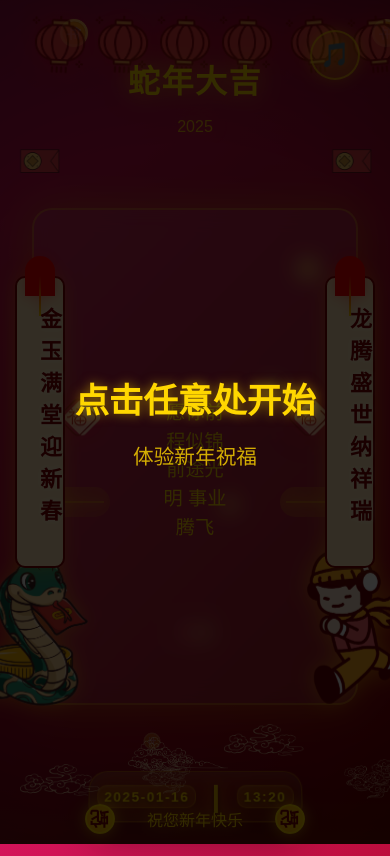
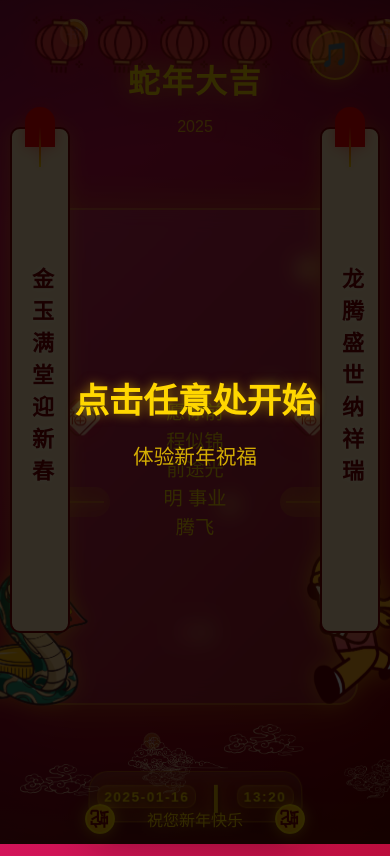
Before and after one commit to IS-sheep-1/web, a plain HTML site: page index.html in a window 390 px wide. Shown: the top 856 px of the page. Drawn offline with Linux system fonts and the light colour scheme.

Commit message:
Update styles.css

```diff
--- a/styles.css
+++ b/styles.css
@@ -625,35 +625,40 @@ html {
 }
 
 .couplet {
-    position: absolute;
-    top: 50%;
-    transform: translateY(-50%);
-    width: 80px;
+    position: fixed;
+    height: 70vh;
+    width: auto;
 }
 
 .couplet.left {
-    left: 10px;
+    left: 20px;
+    top: 15vh;
 }
 
 .couplet.right {
-    right: 10px;
+    right: 20px;
+    top: 15vh;
 }
 
 .couplet-paper {
+    height: 100%;
     background: linear-gradient(to bottom, #FFE4B5, #FFE4B5);
-    padding: 40px 20px;
+    padding: 40px 15px;
     border-radius: 10px;
     box-shadow: 0 0 20px rgba(255, 215, 0, 0.3);
     border: 2px solid #800000;
+    display: flex;
+    align-items: center;
+    justify-content: center;
 }
 
 .couplet-paper span {
     writing-mode: vertical-rl;
     text-orientation: upright;
     color: #800000;
-    font-size: 28px;
+    font-size: max(24px, min(4vh, 28px));
     font-weight: bold;
-    letter-spacing: 15px;
+    letter-spacing: max(8px, min(2vh, 15px));
     text-shadow: 0 0 5px rgba(255, 255, 255, 0.5);
 }
 
@@ -1254,29 +1259,9 @@ img.loaded {
 /* 移动端对联样式优化 */
 @media (max-width: 768px) {
     .couplet {
-        width: 50px;
+        height: 60vh;
     }
 
-    .couplet.left {
-        left: 15px;
-    }
-
-    .couplet.right {
-        right: 15px;
-    }
-
-    .couplet-paper {
-        padding: 30px 15px;
-    }
-
-    .couplet-paper span {
-        font-size: 22px;
-        letter-spacing: 10px;
-    }
-}
-
-/* 小屏幕额外优化 */
-@media (max-width: 320px) {
     .couplet.left {
         left: 10px;
     }
@@ -1284,4 +1269,28 @@ img.loaded {
     .couplet.right {
         right: 10px;
     }
+
+    .couplet-paper {
+        padding: 30px 12px;
+    }
+
+    .couplet-paper span {
+        font-size: max(18px, min(3vh, 22px));
+        letter-spacing: max(6px, min(1.5vh, 10px));
+    }
 }
+
+/* 小屏幕额外优化 */
+@media (max-width: 320px) {
+    .couplet.left {
+        left: 5px;
+    }
+
+    .couplet.right {
+        right: 5px;
+    }
+
+    .couplet-paper {
+        padding: 20px 8px;
+    }
+}
```
